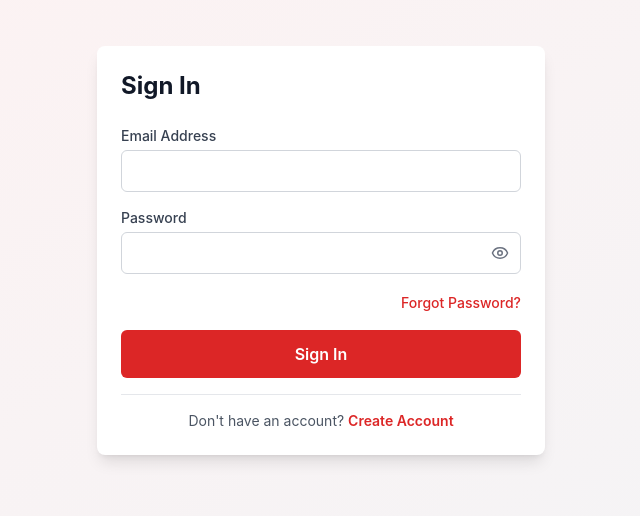
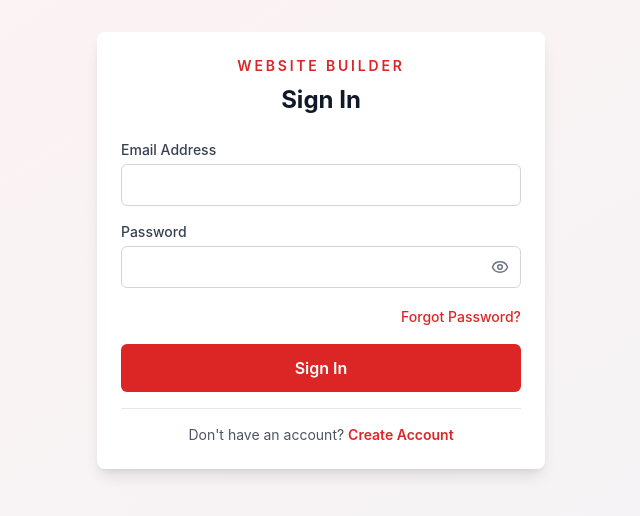
Before and after one commit to s3w47m88/wb-user-ui, a Next.js app: page /auth in a window 1280 px wide. Shown: the part 150-666 px from the top of the page, without its empty margins (319-959 px from the left). Built offline with nearby package versions, Linux system fonts and the light colour scheme; no server answers.

Commit message:
Add app title to login form

```diff
--- a/src/components/auth/LoginForm.tsx
+++ b/src/components/auth/LoginForm.tsx
@@ -64,7 +64,10 @@ export const LoginForm: React.FC<LoginFormProps> = ({
 
   return (
     <div className="w-full max-w-md mx-auto p-6 bg-white rounded-lg shadow-lg">
-      <h2 className="text-2xl font-bold text-gray-900 mb-6">Sign In</h2>
+      <div className="mb-6 text-center">
+        <p className="text-sm font-semibold uppercase tracking-[0.2em] text-red-600">Website Builder</p>
+        <h2 className="text-2xl font-bold text-gray-900 mt-2">Sign In</h2>
+      </div>
 
       <form onSubmit={handleSubmit} className="space-y-4">
         {/* Error Message */}
```
